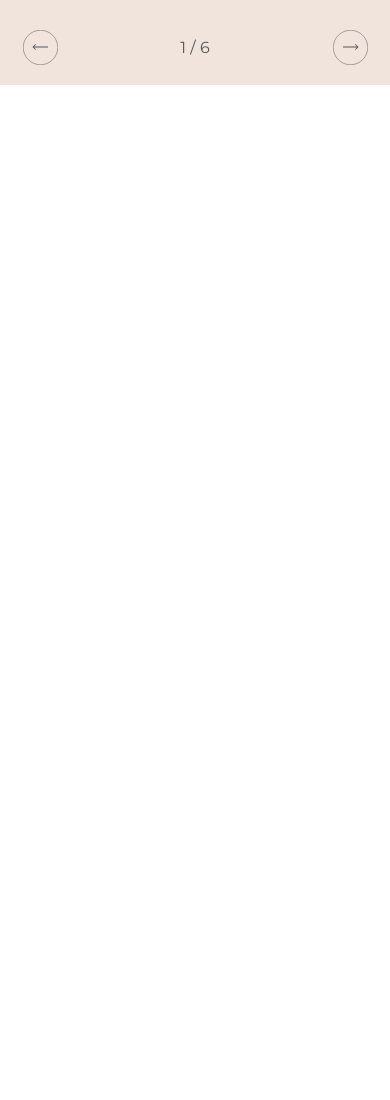
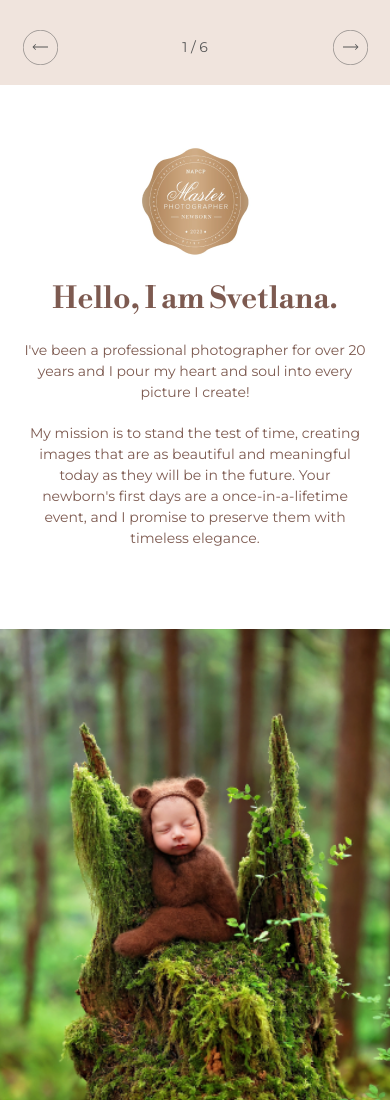
Before and after one commit to RomanBezuhlyi/ABL_photography, a website: page src/html/index.html in a window 390 px wide. Shown: the part 900-2000 px from the top of the page. Before the commit the page ends 985 px from the top, so only its background shows below. Drawn offline with nearby package versions, Linux system fonts and the light colour scheme; files that its build step writes are made by us from their sources; files whose address does not match are found by name.

Commit message:
added welcome section

```diff
--- /dev/null
+++ b/src/html/blocks/welcome.html
@@ -0,0 +1,19 @@
+<section id="welcome" class="welcome-wrap">
+  <div class="container">
+    <div class="welcome">
+      <img class="welcome__img" src="./img/master.png" alt="" />
+      <h2 class="welcome__title title">Hello, I am Svetlana.</h2>
+      <p class="welcome__text">
+        I've been a professional photographer for over 20 years and I pour my
+        heart and soul into every picture I create!
+      </p>
+      <p class="welcome__text">
+        My mission is to stand the test of time, creating images that are as
+        beautiful and meaningful today as they will be in the future. Your
+        newborn's first days are a once-in-a-lifetime event, and I promise to
+        preserve them with timeless elegance.
+      </p>
+    </div>
+  </div>
+</section>
+<img class="welcome-wrap-img" src="./img/hero/hero-3.png" alt="" />
--- a/src/html/index.html
+++ b/src/html/index.html
@@ -15,7 +15,7 @@
   </head>
   <body>
     @@include('blocks/header.html') @@include('blocks/mobile-nav.html')
-    <main>@@include('blocks/hero.html')</main>
+    <main>@@include('blocks/hero.html') @@include('blocks/welcome.html')</main>
     @@include('blocks/footer.html')
     <script src="./js/index.bundle.js"></script>
   </body>
--- a/src/scss/base/_base.scss
+++ b/src/scss/base/_base.scss
@@ -20,6 +20,9 @@ body {
   font-style: normal;
   line-height: normal;
   font-weight: 400;
+  @media (max-width: 991px) {
+    font-size: 14px;
+  }
 }
 h1,
 h2,
--- a/src/scss/base/_container.scss
+++ b/src/scss/base/_container.scss
@@ -3,9 +3,9 @@
   margin: auto;
   padding: 0 15px;
   @media (max-width: 1200px) {
-    width: 992px;
+    width: 991px;
   }
-  @media (max-width: 992px) {
+  @media (max-width: 991px) {
     width: 768px;
   }
   @media (max-width: 768px) {
--- a/src/scss/base/_utils.scss
+++ b/src/scss/base/_utils.scss
@@ -12,9 +12,8 @@
   text-align: center;
   font-size: 40px;
   line-height: 140%;
-  margin-bottom: 50px;
-  @media (max-width: 768px) {
-    margin-bottom: 30px;
+  @media (max-width: 991px) {
+    font-size: 30px;
   }
   span {
     font-style: italic;
@@ -33,13 +32,13 @@
 }
 .swiper-btn {
   @include flex(row, center, center);
-  @media (max-width: 768px) {
+  @media (max-width: 991px) {
     display: none;
   }
 }
 .swiper-btn-mobile {
   display: none;
-  @media (max-width: 768px) {
+  @media (max-width: 991px) {
     @include flex(row, center, center);
   }
 }
@@ -62,7 +61,7 @@
     background-color: transparent;
     color: $accent;
   }
-  @media (max-width: 768px) {
+  @media (max-width: 991px) {
     font-size: 14px;
   }
 }
--- a/src/scss/blocks/_header.scss
+++ b/src/scss/blocks/_header.scss
@@ -10,7 +10,7 @@
   @include flex(row, space-between, center);
 
   &__logo {
-    @media (max-width: 992px) {
+    @media (max-width: 991px) {
       width: 130px;
       height: 54.516px;
     }
@@ -25,7 +25,7 @@
     @media (max-width: 1200px) {
       gap: 20px;
     }
-    @media (max-width: 992px) {
+    @media (max-width: 991px) {
       display: none;
     }
     a {
@@ -48,7 +48,7 @@
   }
   &__burger {
     display: none;
-    @media (max-width: 992px) {
+    @media (max-width: 991px) {
       @include flex(column, center, center);
       color: $accent;
       font-size: 8px;
--- a/src/scss/blocks/_hero.scss
+++ b/src/scss/blocks/_hero.scss
@@ -110,7 +110,7 @@
       width: 350px;
       height: 416.216px;
     }
-    @media (max-width: 992px) {
+    @media (max-width: 991px) {
       width: 270px;
       height: 330px;
     }
--- a/src/scss/blocks/_mobile-nav.scss
+++ b/src/scss/blocks/_mobile-nav.scss
@@ -1,6 +1,6 @@
 .menu {
   display: none;
-  @media (max-width: 992px) {
+  @media (max-width: 991px) {
     position: fixed;
     top: -150%;
     left: 0;
--- /dev/null
+++ b/src/scss/blocks/_welcome.scss
@@ -0,0 +1,65 @@
+.welcome-wrap {
+  padding: 100px 0;
+  @media (max-width: 1200px) {
+    padding: 80px 0;
+  }
+  @media (max-width: 768px) {
+    padding: 70px 0;
+  }
+  @media (max-width: 576px) {
+    padding: 60px 0;
+  }
+}
+.welcome {
+  width: 600px;
+  margin: 0 auto;
+  @include flex(column, center, center);
+  @media (max-width: 991px) {
+    width: 493px;
+  }
+  @media (max-width: 768px) {
+    width: 430px;
+  }
+  @media (max-width: 576px) {
+    width: 100%;
+  }
+  &__img {
+    margin-bottom: 30px;
+    @media (max-width: 991px) {
+      margin-bottom: 25px;
+    }
+    @media (max-width: 768px) {
+      margin-bottom: 20px;
+    }
+  }
+  &__title {
+    margin-bottom: 30px;
+    @media (max-width: 991px) {
+      margin-bottom: 25px;
+    }
+    @media (max-width: 768px) {
+      margin-bottom: 20px;
+    }
+  }
+  &__text {
+    text-align: center;
+    line-height: 150%;
+    &:not(:last-child) {
+      margin-bottom: 20px;
+    }
+    @media (max-width: 991px) {
+      margin-bottom: 20px;
+    }
+  }
+}
+
+.welcome-wrap-img {
+  display: none;
+  @media (max-width: 768px) {
+    display: block;
+    width: 100%;
+    height: 525px;
+    object-fit: cover;
+    margin-bottom: 20px;
+  }
+}
```
Also changed, not shown: build/css/main.css, build/index.html.
